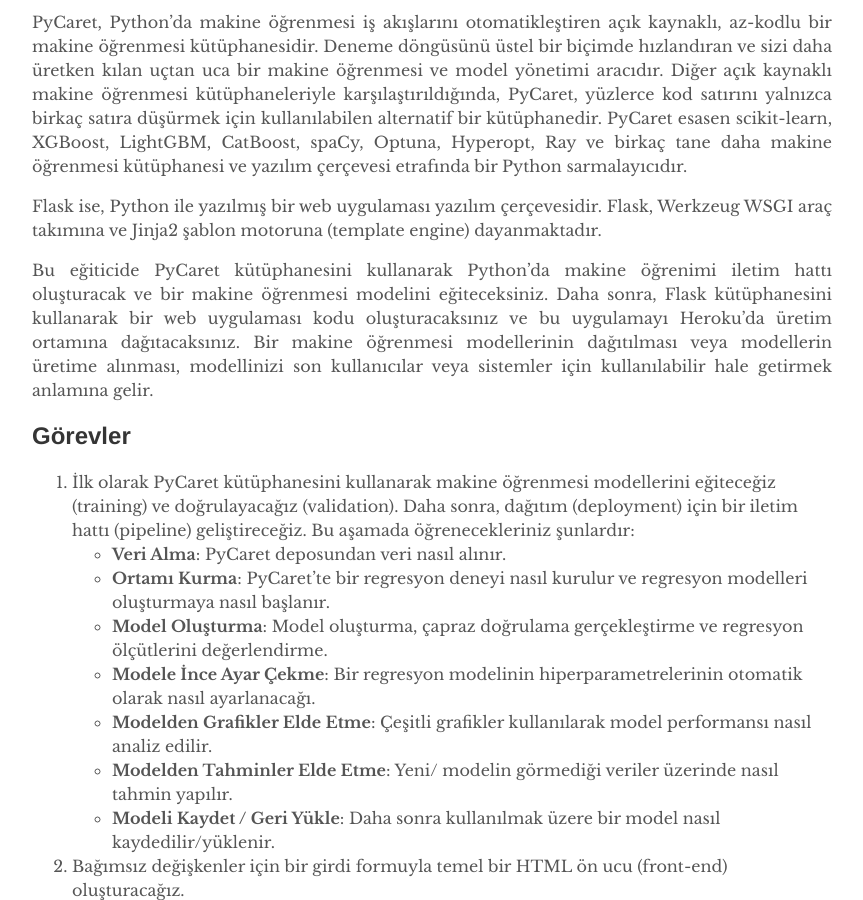
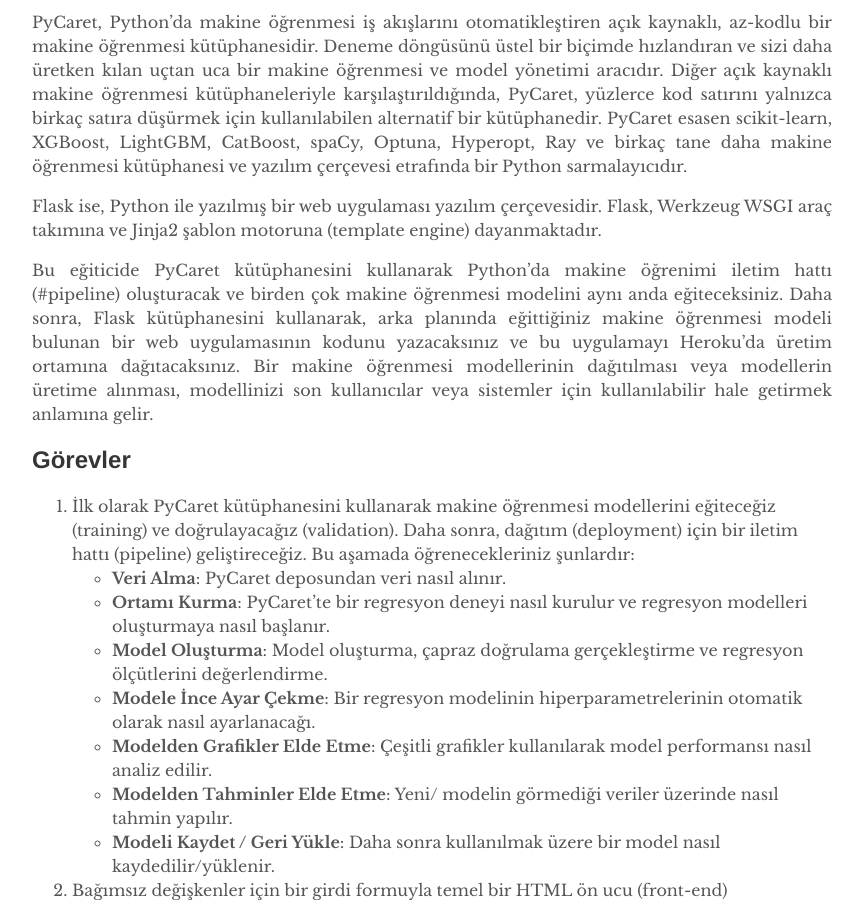
Before and after one commit to mmuratarat/turkish, a Jekyll site: the page built from _posts/2022-01-12-webapp_with_PyCaret_and_Flask.md, in a window 1280 px wide and 900 px high, scrolled down 627 px. Shown: the whole window, without its empty margins (208-1071 px from the left). Built offline with Jekyll 4.4.1, drawn with Linux system fonts in a browser that asks for light colours; nearby versions of some CDN libraries; formulas are drawn with MathJax 3; comment, search, counter and statistics services are not loaded.

Commit message:
Update 2022-01-12-webapp_with_PyCaret_and_Flask.md

```diff
--- a/_posts/2022-01-12-webapp_with_PyCaret_and_Flask.md
+++ b/_posts/2022-01-12-webapp_with_PyCaret_and_Flask.md
@@ -9,7 +9,7 @@
 
 Flask ise, Python ile yazılmış bir web uygulaması yazılım çerçevesidir. Flask, Werkzeug WSGI araç takımına ve Jinja2 şablon motoruna (template engine) dayanmaktadır.
 
-Bu eğiticide PyCaret kütüphanesini kullanarak Python'da makine öğrenimi iletim hattı oluşturacak ve bir makine öğrenmesi modelini eğiteceksiniz. Daha sonra, Flask kütüphanesini kullanarak bir web uygulaması kodu oluşturacaksınız ve bu uygulamayı Heroku'da üretim ortamına dağıtacaksınız. Bir makine öğrenmesi modellerinin dağıtılması veya modellerin üretime alınması, modellinizi son kullanıcılar veya sistemler için kullanılabilir hale getirmek anlamına gelir.
+Bu eğiticide PyCaret kütüphanesini kullanarak Python'da makine öğrenimi iletim hattı (#pipeline) oluşturacak ve birden çok makine öğrenmesi modelini aynı anda eğiteceksiniz. Daha sonra, Flask kütüphanesini kullanarak, arka planında eğittiğiniz makine öğrenmesi modeli bulunan bir web uygulamasının kodunu yazacaksınız ve bu uygulamayı Heroku'da üretim ortamına dağıtacaksınız. Bir makine öğrenmesi modellerinin dağıtılması veya modellerin üretime alınması, modellinizi son kullanıcılar veya sistemler için kullanılabilir hale getirmek anlamına gelir.
 
 ## Görevler
 
```
